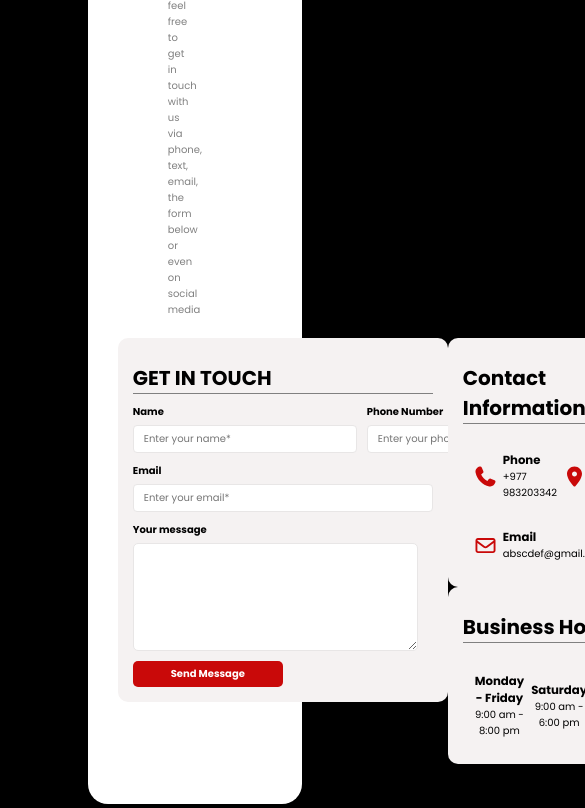
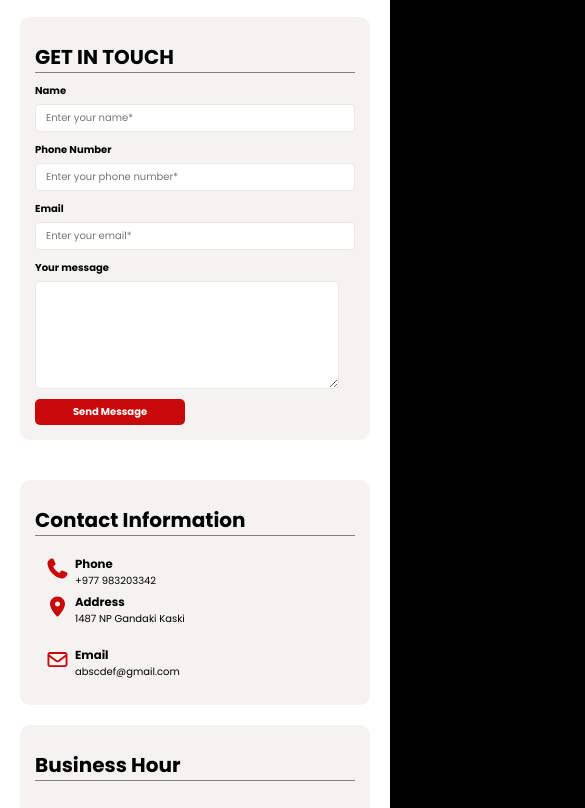
Before and after one commit to bipinThapax/contact-us-form, a plain HTML site: page index.html in a window 390 px wide. Shown: the part 126-934 px from the top of the page, 585 px wide, since content can reach past the window. Drawn offline with Linux system fonts and the light colour scheme.

Commit message:
added responsiveness

```diff
--- a/style.css
+++ b/style.css
@@ -11,7 +11,7 @@ html {
   font-size: 10px;
 }
 body {
-  height: 100vh;
+  min-height: 100vh;
   width: 100%;
   background-color: #000;
   display: flex;
@@ -64,8 +64,7 @@ body {
   border-radius: 1rem;
   width: 100%;
   max-width: 330px;
-  grid-row: 1 / 3;
-  grid-column: 1/ 2;
+  grid-area: 1 / 1 / 3 / 2;
 }
 /* heading text */
 .contacts h1 {
@@ -148,9 +147,7 @@ form button:hover {
 }
 
 .business-hour {
-  grid-row: 2 / 3;
-  grid-column: 2 /3;
-  margin: 0;
+  grid-area: 2 / 2/3/3;
 }
 .business-hour .hours-desc {
   margin-top: 2rem;
@@ -161,10 +158,46 @@ form button:hover {
 /* utility class */
 .flex {
   display: flex;
-  align-items: center;
   gap: 0.5rem;
 }
 
 .justify-space {
   justify-content: space-between;
 }
+
+/* responsiveness */
+@media (max-width: 1350px) {
+  .contact-container {
+    width: 80%;
+    padding: 2rem;
+  }
+  .contacts {
+    grid-template-columns: 1fr;
+  }
+  .contacts .contact-form,
+  .contacts .contact-information-container,
+  .contacts .business-hour {
+    grid-area: auto;
+    max-width: 100%;
+  }
+  .heading {
+    flex-direction: column;
+    text-align: center;
+  }
+  .heading p {
+    width: 100%;
+    margin-top: 1rem;
+  }
+}
+@media (max-width: 600px) {
+  .contacts .np,
+  .contact-information .details {
+    flex-direction: column;
+  }
+}
+
+@media (max-width: 450px) {
+  .contact-container {
+    width: 100%;
+  }
+}
```
